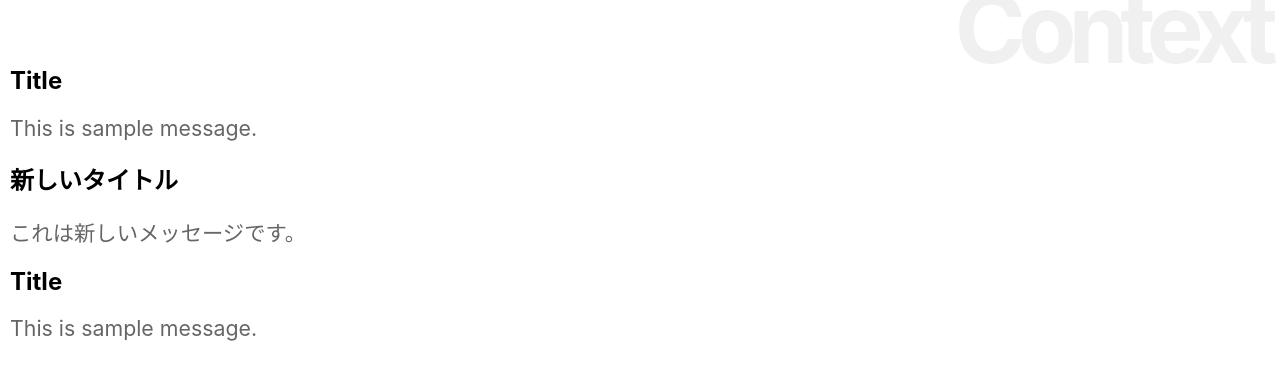
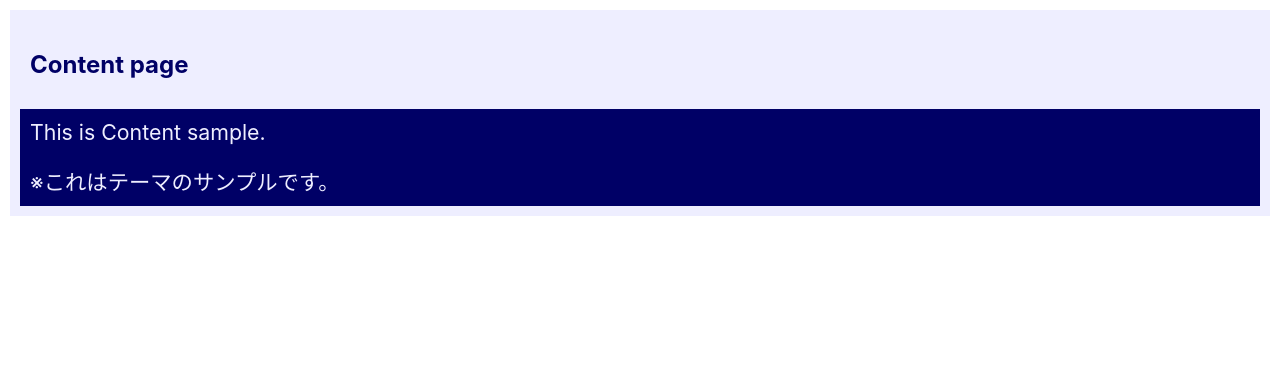
Before and after one commit to koharakouki/react_practice, a React (Create React App) app in the folder react_app/: page / in a window 1280 px wide. Shown: the top 380 px of the page. Built offline with nearby package versions, Linux system fonts and the light colour scheme.

Commit message:
コンテキストの応用

```diff
--- a/react_app/src/App.js
+++ b/react_app/src/App.js
@@ -2,52 +2,55 @@
 import Rect from './Rect';
 import './App.css';
 
-let data = {title:'Title', message: 'This is sample message.'};
+let theme = {
+	light:{
+		backgroundColor: "#eef",
+		color: "#006",
+		padding: "10px",
+	},
+	dark:{
+		backgroundColor: "#006",
+		color: "#eef",
+		padding: "10px",
+	}
+};
 
-const SampleContext = React.createContext(data);
+const ThemeContext = React.createContext(theme);
 
 class App extends Component {
-	newdata = { title: "新しいタイトル", message: "これは新しいメッセージです。"};
+	static contextType = ThemeContext;
 
 	render(){
-		return (
-			<div>
-		    <h1>Context</h1>
-		    <Title />
-		    <Message />
-		    <SampleContext.Provider value={this.newdata}>
-		      <Title />
-		      <Message />
-		    </SampleContext.Provider>
-		    <Title />
-		    <Message />
+		return(
+			<div style={this.context.light}>
+			  <Title value="Content page" />
+			  <Message value="This is Content sample." />
+			  <Message value="※これはテーマのサンプルです。" />
 			</div>
 		);
 	}
 }
 
+
 class Title extends Component {
-	static contextType = SampleContext;
+	static contextType = ThemeContext;
 
 	render(){
 		return(
-			<div>
-			  <h2>{this.context.title}</h2>
-			</div>
+		<h2 style={this.context.light}>{this.props.value}</h2>
 		);
 	}
 }
 
 class Message extends Component {
-	static contextType = SampleContext;
+	static contextType = ThemeContext;
 
 	render(){
 		return(
-			<div>
-			  <p>{this.context.message}</p>
-			</div>
+			<p style={this.context.dark}>{this.props.value}</p>
 		);
 	}
 }
 
+
 export default App;
```
Lines whose indentation alone changed are shown as unchanged.
